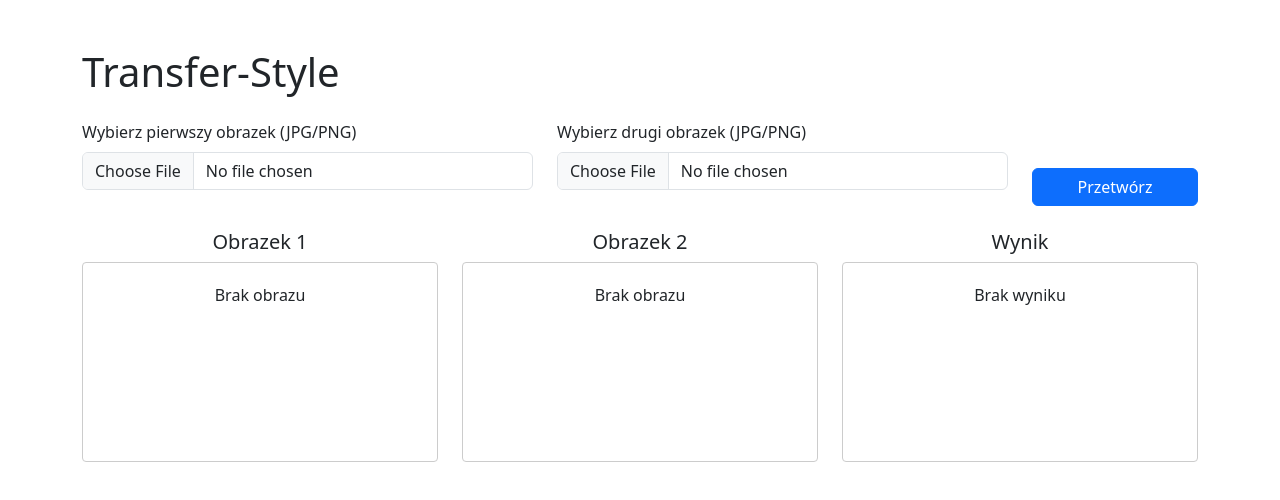
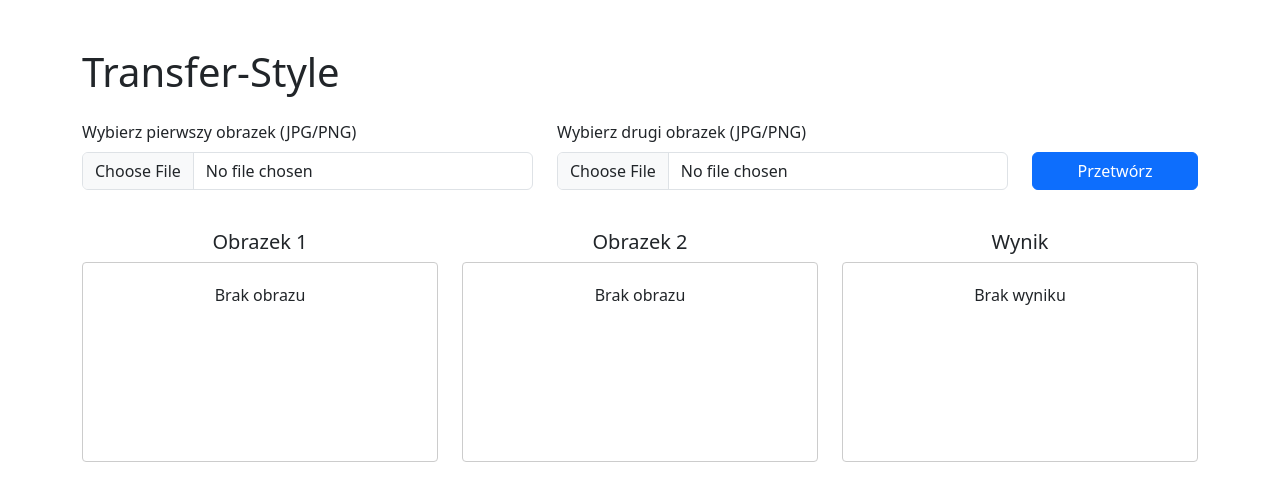
Before and after one commit to mcjmk/transfer-style, a React (Create React App) app in the folder frontend/: page / in a window 1280 px wide. Shown: the top 500 px of the page. Built offline with nearby package versions, Linux system fonts and the light colour scheme.

Commit message:
layout && css reset

```diff
--- a/frontend/src/App.js
+++ b/frontend/src/App.js
@@ -1,14 +1,14 @@
-import React, { useState } from 'react';
+import React, { useState } from "react";
 import {
+  Alert,
+  Button,
+  Col,
   Container,
+  Form,
+  Image,
   Row,
-  Col,
-  Form,
-  Button,
   Spinner,
-  Image,
-  Alert,
-} from 'react-bootstrap';
+} from "react-bootstrap";
 
 function App() {
   const [file1, setFile1] = useState(null);
@@ -17,35 +17,34 @@
   const [imageUrl2, setImageUrl2] = useState(null);
   const [loading, setLoading] = useState(false);
   const [resultImage, setResultImage] = useState(null);
-  const [error, setError] = useState('');
-
+  const [error, setError] = useState("");
 
   const handleFileChange = (e, setFile, setImageUrl) => {
     const file = e.target.files[0];
-    if (file && (file.type === 'image/jpeg' || file.type === 'image/png')) {
+    if (file && (file.type === "image/jpeg" || file.type === "image/png")) {
       setFile(file);
       setImageUrl(URL.createObjectURL(file));
-      setError('');
+      setError("");
     } else {
       setFile(null);
       setImageUrl(null);
-      setError('Proszę wybrać plik typu JPG lub PNG.');
+      setError("Proszę wybrać plik typu JPG lub PNG.");
     }
   };
 
   const handleSubmit = (e) => {
     e.preventDefault();
     if (!file1 || !file2) {
-      setError('Proszę wybrać oba pliki.');
+      setError("Proszę wybrać oba pliki.");
       return;
     }
-    setError('');
+    setError("");
     setLoading(true);
     setResultImage(null);
 
     setTimeout(() => {
       setLoading(false);
-      setResultImage(process.env.PUBLIC_URL + '/result.jpg');
+      setResultImage(process.env.PUBLIC_URL + "/result.jpg");
     }, 10000);
   };
 
@@ -76,14 +75,21 @@
               />
             </Form.Group>
           </Col>
-          <Col md={12} lg={2} className="d-flex align-items-end">
+          <Col
+            md={12}
+            lg={2}
+            className="d-flex align-items-center "
+            style={{
+              paddingTop: "1rem",
+            }}
+          >
             <Button
               variant="primary"
               type="submit"
               disabled={loading}
               className="w-100"
             >
-              {loading ? 'Przetwarzanie...' : 'Przetwórz'}
+              {loading ? "Przetwarzanie..." : "Przetwórz"}
             </Button>
           </Col>
         </Row>
@@ -97,10 +103,10 @@
           ) : (
             <div
               style={{
-                border: '1px solid #ccc',
-                borderRadius: '4px',
-                padding: '20px',
-                minHeight: '200px',
+                border: "1px solid #ccc",
+                borderRadius: "4px",
+                padding: "20px",
+                minHeight: "200px",
               }}
             >
               Brak obrazu
@@ -115,10 +121,10 @@
           ) : (
             <div
               style={{
-                border: '1px solid #ccc',
-                borderRadius: '4px',
-                padding: '20px',
-                minHeight: '200px',
+                border: "1px solid #ccc",
+                borderRadius: "4px",
+                padding: "20px",
+                minHeight: "200px",
               }}
             >
               Brak obrazu
@@ -140,10 +146,10 @@
               ) : (
                 <div
                   style={{
-                    border: '1px solid #ccc',
-                    borderRadius: '4px',
-                    padding: '20px',
-                    minHeight: '200px',
+                    border: "1px solid #ccc",
+                    borderRadius: "4px",
+                    padding: "20px",
+                    minHeight: "200px",
                   }}
                 >
                   Brak wyniku
--- a/frontend/src/style.css
+++ b/frontend/src/style.css
@@ -1,5 +1,75 @@
+/* 1. Use a more-intuitive box-sizing model */
+*,
+*::before,
+*::after {
+  box-sizing: border-box;
+}
+
+/* 2. Remove default margin */
+* {
+  margin: 0;
+}
+
+body {
+  /* 3. Add accessible line-height */
+  line-height: 1.5;
+  /* 4. Improve text rendering */
+  -webkit-font-smoothing: antialiased;
+}
+
+/* 5. Improve media defaults */
+img,
+picture,
+video,
+canvas,
+svg {
+  display: block;
+  max-width: 100%;
+}
+
+/* 6. Inherit fonts for form controls */
+input,
+button,
+textarea,
+select {
+  font: inherit;
+}
+
+/* 7. Avoid text overflows */
+p,
 h1,
+h2,
+h3,
+h4,
+h5,
+h6 {
+  overflow-wrap: break-word;
+}
+
+/* 8. Improve line wrapping */
 p {
-  font-family: -apple-system, BlinkMacSystemFont, 'Segoe UI', Roboto, Oxygen,
-    Ubuntu, Cantarell, 'Open Sans', 'Helvetica Neue', sans-serif;
+  text-wrap: pretty;
 }
+h1,
+h2,
+h3,
+h4,
+h5,
+h6 {
+  text-wrap: balance;
+}
+
+/*
+  9. Create a root stacking context
+*/
+#root,
+#__next {
+  isolation: isolate;
+}
+
+body {
+  font-family: "Roboto", sans-serif;
+  font-size: 16px;
+  color: #333;
+  background-color: #f4f4f4;
+}
```
